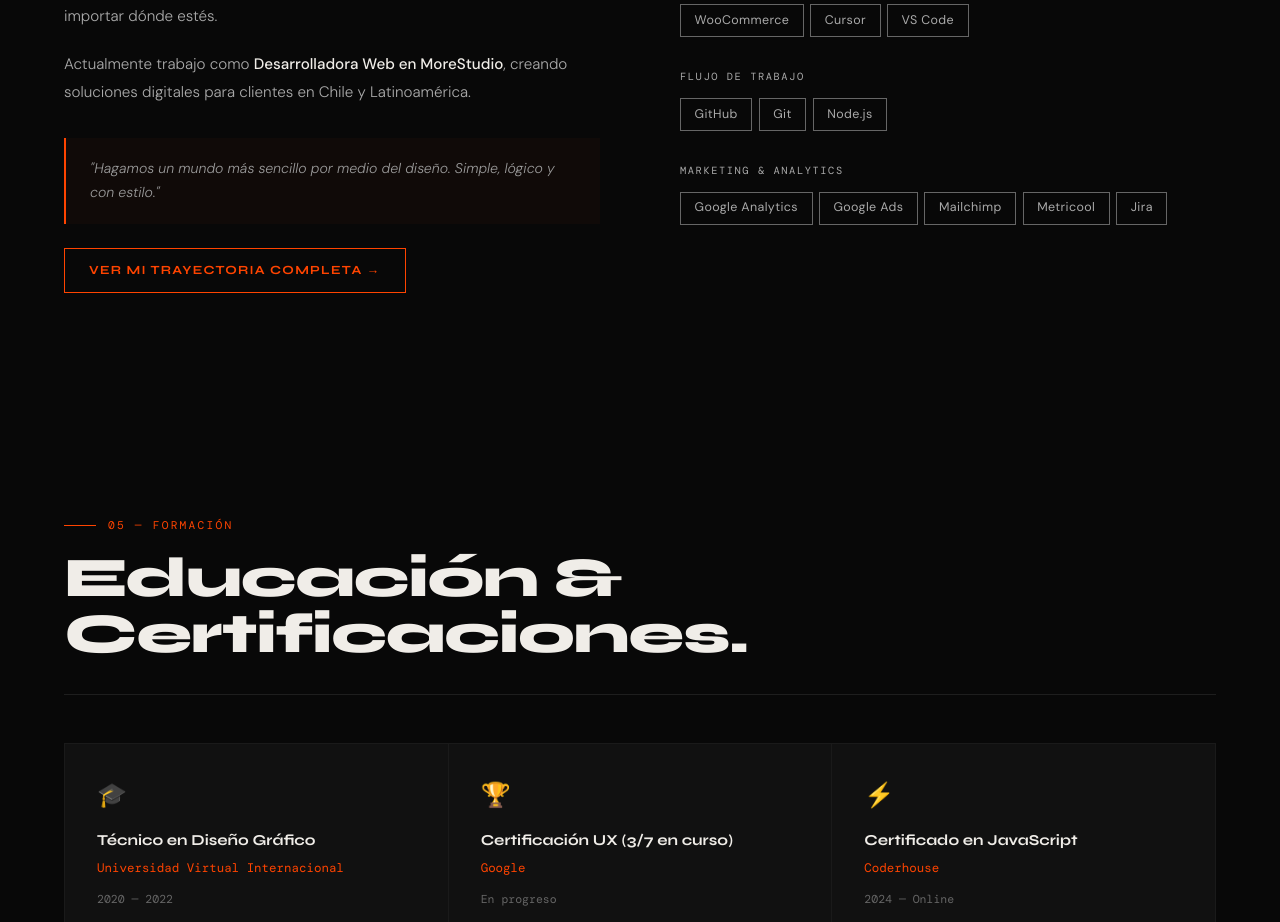
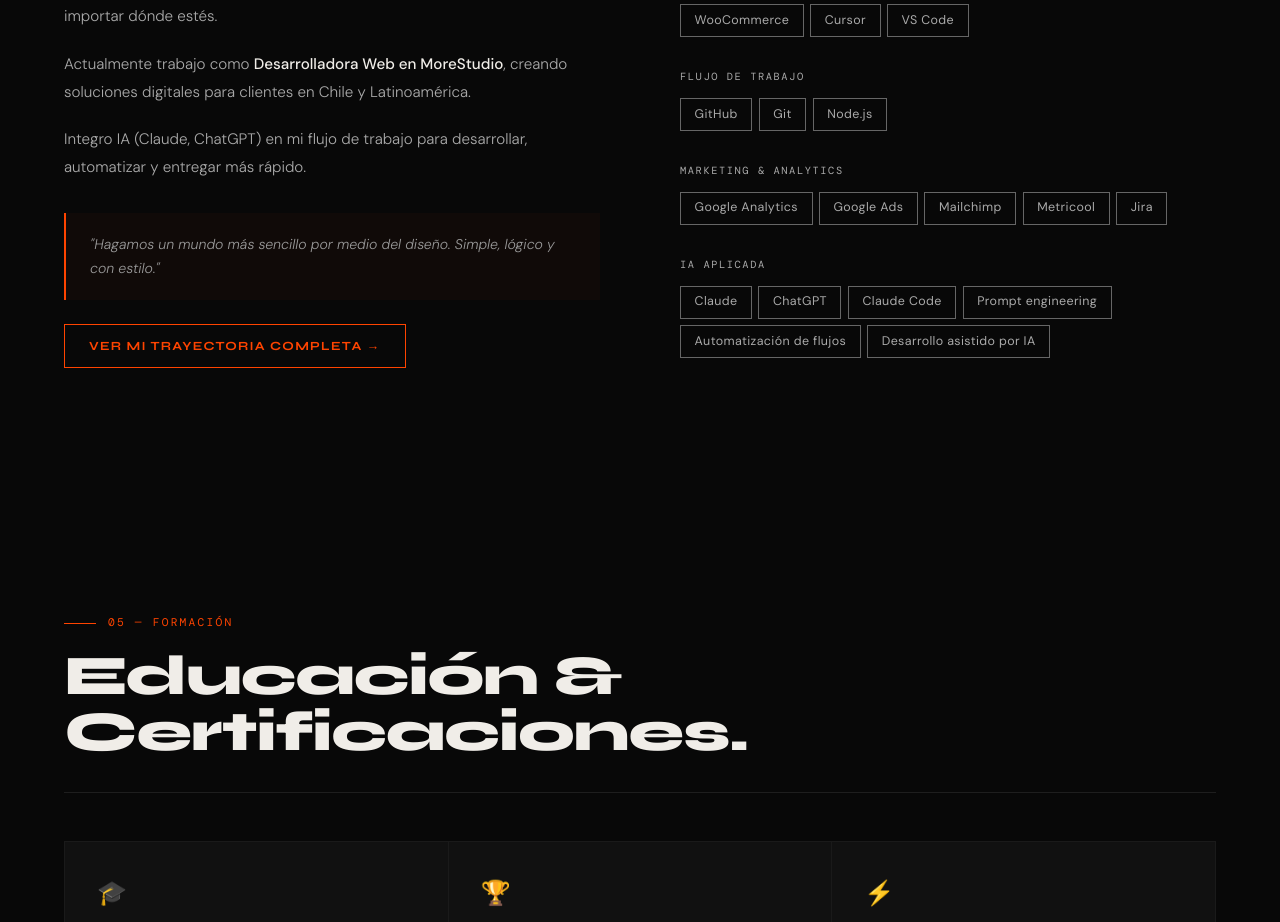
Before and after one commit to AnglieParedes/anglieparedes.github.io, a React (Vite) app: page / in a window 1280 px wide. Shown: the part 1405-2327 px from the top of the page. Built offline with nearby package versions, Linux system fonts and the light colour scheme.

Commit message:
Actualiza Techdent y agrega sección IA Aplicada

```diff
--- a/src/components/About.jsx
+++ b/src/components/About.jsx
@@ -26,6 +26,10 @@
     cat: 'Marketing & Analytics',
     tags: ['Google Analytics','Google Ads','Mailchimp','Metricool','Jira'],
   },
+  {
+    cat: 'IA Aplicada',
+    tags: ['Claude','ChatGPT','Claude Code','Prompt engineering','Automatización de flujos','Desarrollo asistido por IA'],
+  },
 ]
 
 export default function About() {
@@ -49,6 +53,7 @@
           </div>
           <p>Diseñadora gráfica especializada en Branding, UX/UI y desarrollo web, creando experiencias digitales que comunican, conectan y convierten — sin importar dónde estés.</p>
           <p>Actualmente trabajo como <strong>Desarrolladora Web en MoreStudio</strong>, creando soluciones digitales para clientes en Chile y Latinoamérica.</p>
+          <p>Integro IA (Claude, ChatGPT) en mi flujo de trabajo para desarrollar, automatizar y entregar más rápido.</p>
           <blockquote className={styles.quote}>
             "Hagamos un mundo más sencillo por medio del diseño. Simple, lógico y con estilo."
           </blockquote>
--- a/src/components/Projects.jsx
+++ b/src/components/Projects.jsx
@@ -8,10 +8,10 @@
 const projects = [
   {
     num: '01', name: 'Techdent', cat: 'E-commerce', cat2: 'Sistema / Dev', highlight: true,
-    type: 'E-commerce dental · WordPress + WooCommerce + PHP',
-    tags: ['WordPress', 'WooCommerce', 'PHP', 'JavaScript', 'Elementor Pro', 'CheckoutWC', 'Relbase', 'UX/UI'],
+    type: 'E-commerce dental · WordPress + WooCommerce · Plugin a medida',
+    tags: ['WordPress', 'WooCommerce', 'PHP', 'JavaScript', 'Elementor Pro', 'CheckoutWC', 'Relbase', 'Plugin a medida', 'Google Consent Mode', 'UX/UI'],
     bg: '#0d1200', url: 'https://techdent.cl',
-    detail: 'Proyecto colaborativo en equipo. Mi participación: rediseño y desarrollo del home, integración al sistema de facturación Relbase, sistema de cotizaciones en PHP (flujo Clínica vs Mercado Público, panel de gestión de leads), y sistema de badge dinámico "Llega hoy" — lógica de despacho en tiempo real por día/hora, contador regresivo, bloqueo condicional de métodos de envío y alertas dinámicas integradas en carrito lateral, checkout y loop de productos. Además, maquetación de la plantilla general para las entradas del blog y desarrollo en PHP de secciones personalizadas en el editor de WordPress para rellenar dicha plantilla.',
+    detail: 'Proyecto colaborativo en equipo para una tienda online de insumos dentales. Mi participación: rediseño y desarrollo del home, integración con el sistema de facturación Relbase y un sistema de cotizaciones para clínicas y Mercado Público, con panel de gestión de solicitudes y reporte semanal por correo. Creé el aviso dinámico \"Llega hoy\", que según el día y la hora informa si el pedido alcanza despacho el mismo día, con cuenta regresiva y alertas en carrito, checkout y catálogo. Además desarrollé un plugin propio que reúne las funciones a medida del sitio: nueva plantilla para las entradas del blog (con índice, categorías y productos relacionados), buscador de productos por nombre, SKU, marca o categoría, cotizador para productos sin stock, formularios protegidos contra spam con validación de RUT, aviso de cookies y política de privacidad según la ley chilena, y mejoras en la ficha de producto como barra de compra fija en el celular. Todo pensado para que comprar y cotizar sea más simple, rápido y seguro.',
     mockup: { desktop: '/mockups/techdent-desktop.webp', mobile: '/mockups/techdent-mobile.webp' },
   },
   {
```
